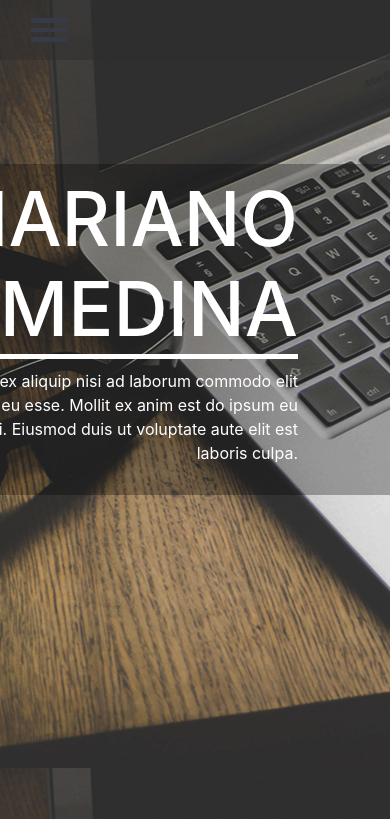
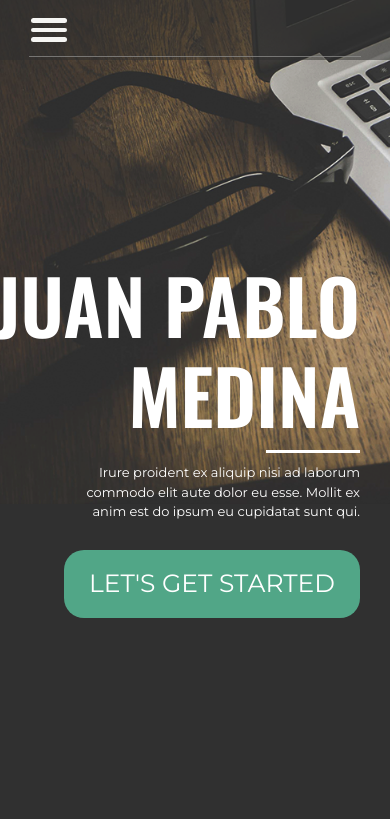
Before and after one commit to portfolio-web/frontend, a React app: page / in a window 390 px wide. Shown: the top 819 px of the page. Built offline with nearby package versions, Linux system fonts and the light colour scheme.

Commit message:
CSS ordenado y estilos de home

```diff
--- /dev/null
+++ b/src/CSS/firstSection/firstSection.css
@@ -0,0 +1,33 @@
+@import "./mmBox.css";
+@import "./letsGetStartedButton.css";
+
+.first-section {
+  background-color: #282828;
+}
+
+.first-section-content {
+  background-image: url("../../others/background.png");
+  background-color: rgb(48, 48, 48);
+  background-position: 40% top;
+  padding: 56px 0 0 0;
+  height: 1000px;
+  position: relative;
+  background-repeat: no-repeat;
+}
+
+.white-line {
+  margin: auto;
+  width: 95%;
+  border-bottom: 1px solid rgba(245, 245, 243, 0.7);
+}
+
+@media (max-width: 768px) {
+  .first-section-content {
+    background-position: 15% -110px;
+    background-size: 1092px 614px; /* 85% */
+  }
+
+  .white-line {
+    width: 85%;
+  }
+}
--- /dev/null
+++ b/src/CSS/firstSection/letsGetStartedButton.css
@@ -0,0 +1,20 @@
+.get-started {
+  position: absolute;
+  top: 535px;
+  right: 92px;
+  background-color: rgb(81, 166, 135);
+  border-width: 0;
+  border-radius: 20px;
+  padding: 15px 25px;
+  font-family: "Montserrat", sans-serif;
+  font-weight: 400;
+  font-size: 25px;
+  color: white;
+}
+
+@media (max-width: 768px) {
+  .get-started {
+    top: 550px;
+    right: 30px;
+  }
+}
--- /dev/null
+++ b/src/CSS/firstSection/mmBox.css
@@ -0,0 +1,52 @@
+.mm-box {
+  position: absolute;
+  right: 0;
+  top: 164px;
+  background-color: rgba(0, 0, 0, 0.3);
+  border-radius: 20px 0 0 20px;
+}
+
+.mm-title {
+  margin: 10px 92px 0 auto;
+  width: 5em;
+  font-family: "Oswald", sans-serif;
+  font-weight: 600;
+  font-size: 90px;
+  text-align: end;
+}
+
+.mm-title::after {
+  display: block;
+  content: "";
+  margin: 10px 0 5px auto;
+  width: 25%;
+  border-bottom: 3px solid rgba(255, 255, 255, 1);
+}
+
+.mm-description {
+  margin: 10px 92px 20px 20px;
+  text-align: end;
+  font-family: "Montserrat", sans-serif;
+  font-weight: 400;
+  font-size: 20px;
+  width: 25em;
+}
+
+@media (max-width: 768px) {
+  .mm-title {
+    margin-right: 30px;
+    font-size: 75px;
+  }
+
+  .mm-description {
+    margin-right: 30px;
+    margin-left: auto;
+    font-size: 13px;
+    width: 22em;
+  }
+
+  .mm-box {
+    top: 250px;
+    background-color: transparent;
+  }
+}
--- /dev/null
+++ b/src/CSS/general.css
@@ -0,0 +1,28 @@
+body {
+  background-color: #282828;
+  color: #ffffff;
+}
+
+.main-column {
+  align-content: flex-end;
+}
+
+@media (max-width: 768px) {
+  .mobile-container {
+    padding: inherit 0 0 0;
+    margin: 0px;
+    max-width: 100%;
+  }
+}
+
+.nav-button {
+  color: #ffffff !important;
+  font-family: "Montserrat", sans-serif;
+  font-weight: 500;
+  font-size: 17px;
+  margin: 0 30px;
+}
+
+.nav-bar {
+  background-color: rgba(46, 46, 46, 0.5) !important;
+}
--- /dev/null
+++ b/src/CSS/sideBar.css
@@ -0,0 +1,71 @@
+/* Position and sizing of burger button */
+.bm-burger-button {
+  position: relative;
+  width: 36px;
+  height: 24px;
+  left: 15px;
+  margin: 10px 0;
+}
+
+/* Color/shape of burger icon bars */
+.bm-burger-bars {
+  border-radius: 5px;
+  background: rgba(245, 245, 243, 1);
+}
+
+/* Color/shape of burger icon bars on hover*/
+.bm-burger-bars-hover {
+  background: #a90000;
+}
+
+/* Position and sizing of clickable cross button */
+.bm-cross-button {
+  height: 24px;
+  width: 24px;
+}
+
+/* Color/shape of close button cross */
+.bm-cross {
+  background: #bdc3c7;
+}
+
+/*
+  Sidebar wrapper styles
+  Note: Beware of modifying this element as it can break the animations - you should not need to touch it in most cases
+  */
+.bm-menu-wrap {
+  position: fixed;
+  height: 100%;
+  max-width: 70%;
+  width: 70%;
+  left: 0px;
+  top: 0px;
+}
+
+/* General sidebar styles */
+.bm-menu {
+  background: #373a47;
+  padding: 2.5em 1.5em 0;
+  font-size: 1.15em;
+}
+
+/* Morph shape necessary with bubble or elastic */
+.bm-morph-shape {
+  fill: #373a47;
+}
+
+/* Wrapper for item list */
+.bm-item-list {
+  color: #b8b7ad;
+  padding: 0.8em;
+}
+
+/* Individual item */
+.bm-item {
+  display: inline-block;
+}
+
+/* Styling of overlay */
+.bm-overlay {
+  background: rgba(0, 0, 0, 0.3);
+}
--- a/src/components/MMBox.js
+++ b/src/components/MMBox.js
@@ -2,12 +2,11 @@ import React from "react";
 
 function MMBox() {
   return (
-    <div fluid={true} className="mm-box">
-      <h1 className="mm">MARIANO MEDINA</h1>
-      <p className="description">
+    <div className="mm-box">
+      <h1 className="mm-title">JUAN PABLO MEDINA</h1>
+      <p className="mm-description">
         Irure proident ex aliquip nisi ad laborum commodo elit aute dolor eu
-        esse. Mollit ex anim est do ipsum eu cupidatat sunt qui. Eiusmod duis ut
-        voluptate aute elit est laboris culpa.
+        esse. Mollit ex anim est do ipsum eu cupidatat sunt qui.
       </p>
     </div>
   );
--- a/src/components/Structure.js
+++ b/src/components/Structure.js
@@ -2,6 +2,7 @@ import React from "react";
 import TopNavBar from "./TopNavBar";
 import Container from "react-bootstrap/Container";
 import MMBox from "./MMBox";
+import Button from "react-bootstrap/Button";
 
 function Structure() {
   //Values.
@@ -20,7 +21,9 @@ function Structure() {
             id="firstSectionContent"
             className="mobile-container first-section-content"
           >
+            <div className="white-line" />
             <MMBox />
+            <Button className="get-started">{"LET'S GET STARTED"}</Button>
           </Container>
         </div>
       </div>
--- a/src/index.css
+++ b/src/index.css
@@ -1,131 +1,3 @@
-body {
-  background-color: #282828;
-  color: #ffffff;
-}
-
-.first-section {
-  background-color: #282828;
-}
-
-.first-section-content {
-  background-image: url("./others/background.png");
-  background-position: 40% top;
-  padding: 56px 0 0 0;
-  height: 1000px;
-  position: relative;
-}
-
-.main-column {
-  align-content: flex-end;
-}
-
-@media (max-width: 768px) {
-  .mobile-container {
-    padding: 0px;
-    margin: 0px;
-    max-width: 100%;
-  }
-}
-
-.nav-button {
-  color: #ffffff !important;
-  font-size: 20px;
-  margin: 0 30px;
-}
-
-.nav-bar {
-  background-color: rgba(46, 46, 46, 0.5) !important;
-}
-
-.mm-box {
-  position: absolute;
-  right: 0;
-  top: 164px;
-  width: 551px;
-  height: 331px;
-  background-color: rgba(0, 0, 0, 0.3);
-  border-radius: 20px 0 0 20px;
-}
-
-.mm {
-  margin: 10px 92px 0 20px;
-  font-size: 75px;
-  text-align: end;
-  border-bottom: 5px solid rgba(255, 255, 255, 1);
-}
-
-.description {
-  margin: 10px 92px 10px 20px;
-  text-align: end;
-}
-
-/* Position and sizing of burger button */
-.bm-burger-button {
-  position: relative;
-  width: 36px;
-  height: 24px;
-  left: 15px;
-  margin: 10px 0;
-}
-
-/* Color/shape of burger icon bars */
-.bm-burger-bars {
-  background: #373a47;
-}
-
-/* Color/shape of burger icon bars on hover*/
-.bm-burger-bars-hover {
-  background: #a90000;
-}
-
-/* Position and sizing of clickable cross button */
-.bm-cross-button {
-  height: 24px;
-  width: 24px;
-}
-
-/* Color/shape of close button cross */
-.bm-cross {
-  background: #bdc3c7;
-}
-
-/*
-Sidebar wrapper styles
-Note: Beware of modifying this element as it can break the animations - you should not need to touch it in most cases
-*/
-.bm-menu-wrap {
-  position: fixed;
-  height: 100%;
-  max-width: 70%;
-  width: 70%;
-  left: 0px;
-  top: 0px;
-}
-
-/* General sidebar styles */
-.bm-menu {
-  background: #373a47;
-  padding: 2.5em 1.5em 0;
-  font-size: 1.15em;
-}
-
-/* Morph shape necessary with bubble or elastic */
-.bm-morph-shape {
-  fill: #373a47;
-}
-
-/* Wrapper for item list */
-.bm-item-list {
-  color: #b8b7ad;
-  padding: 0.8em;
-}
-
-/* Individual item */
-.bm-item {
-  display: inline-block;
-}
-
-/* Styling of overlay */
-.bm-overlay {
-  background: rgba(0, 0, 0, 0.3);
-}
+@import "./CSS/sideBar.css";
+@import "./CSS/firstSection/firstSection.css";
+@import "./CSS/general.css";
--- a/src/index.html
+++ b/src/index.html
@@ -6,7 +6,7 @@
     <meta http-equiv="X-UA-Compatible" content="ie=edge" />
     <title>Now I've seen everything</title>
     <link
-      href="https://fonts.googleapis.com/css?family=Open+Sans:400,600,700&display=swap"
+      href="https://fonts.googleapis.com/css?family=Montserrat:400,500|Oswald:600&display=swap"
       rel="stylesheet"
     />
   </head>
```
